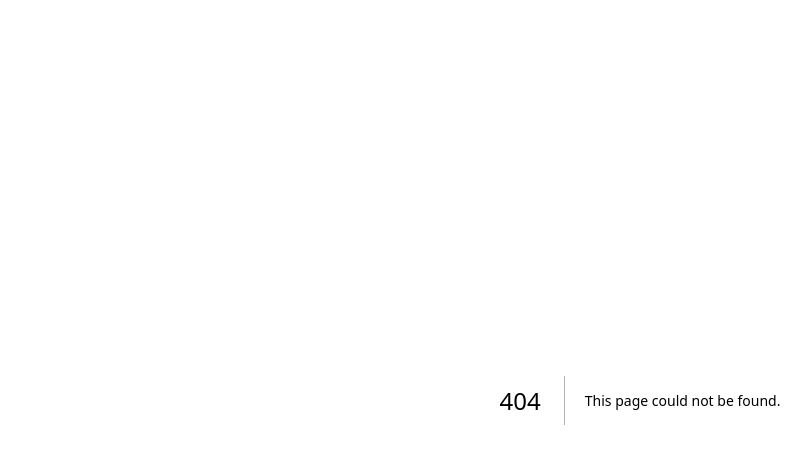
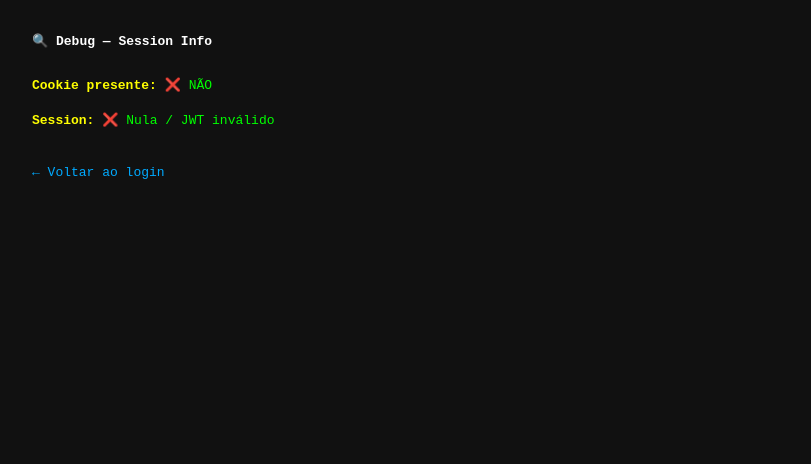
Before and after one commit to luizfr-jr/ppgsmi-ptt, a Next.js app: page /debug in a window 1280 px wide. Before the commit this address had no page. Shown: the top 464 px of the page, without its empty margins (0-811 px from the left). Built offline with nearby package versions, Linux system fonts and the light colour scheme; no server answers.

Commit message:
debug: adicionar página /debug para inspecionar sessão JWT
Co-Authored-By: Claude Sonnet 4.6 <noreply@anthropic.com>

```diff
--- /dev/null
+++ b/src/app/debug/page.tsx
@@ -0,0 +1,34 @@
+import { getSession } from '@/lib/auth'
+import { cookies } from 'next/headers'
+
+export default async function DebugPage() {
+  const session = await getSession()
+  const cookieStore = await cookies()
+  const hasCookie = !!cookieStore.get('ppgsmi-session')
+
+  return (
+    <div style={{ fontFamily: 'monospace', padding: 32, background: '#111', color: '#0f0', minHeight: '100vh' }}>
+      <h1 style={{ color: '#fff', marginBottom: 24 }}>🔍 Debug — Session Info</h1>
+
+      <div style={{ marginBottom: 16 }}>
+        <strong style={{ color: '#ff0' }}>Cookie presente:</strong>{' '}
+        {hasCookie ? '✅ SIM' : '❌ NÃO'}
+      </div>
+
+      <div style={{ marginBottom: 16 }}>
+        <strong style={{ color: '#ff0' }}>Session:</strong>{' '}
+        {session ? '✅ Válida' : '❌ Nula / JWT inválido'}
+      </div>
+
+      {session && (
+        <pre style={{ background: '#222', padding: 16, borderRadius: 8, color: '#0f0' }}>
+          {JSON.stringify(session.user, null, 2)}
+        </pre>
+      )}
+
+      <div style={{ marginTop: 32 }}>
+        <a href="/" style={{ color: '#0af' }}>← Voltar ao login</a>
+      </div>
+    </div>
+  )
+}
```
